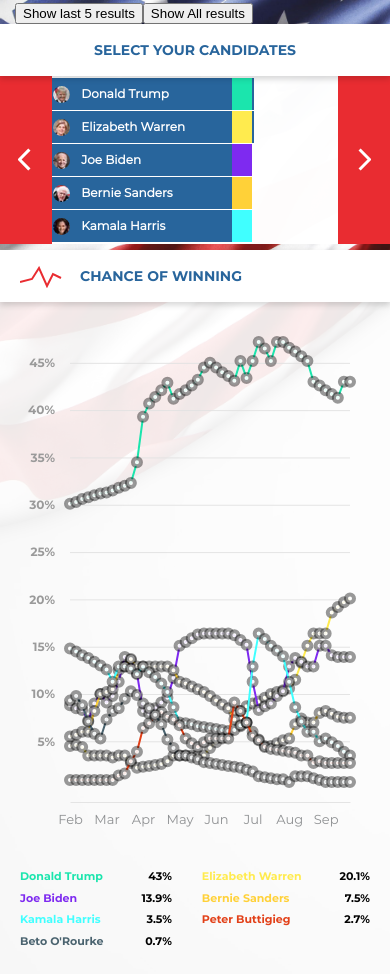
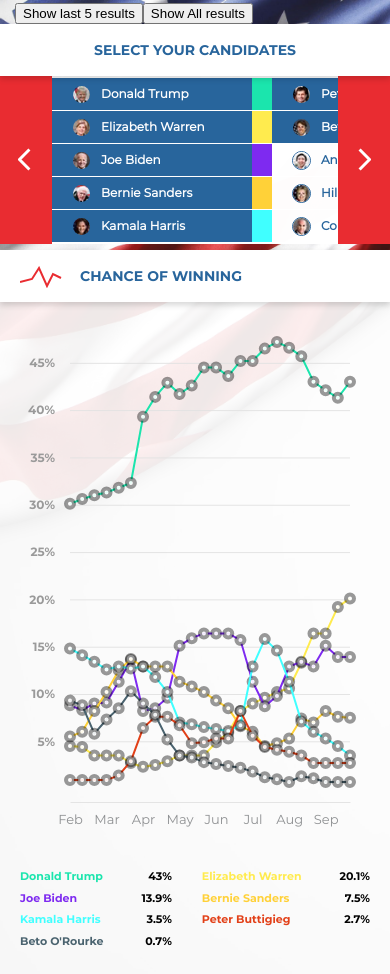
Before and after one commit to radoslav-zdravkovic-bc/graph-test-line, a React (Create React App) app: page / in a window 390 px wide. Built offline with nearby package versions, Linux system fonts and the light colour scheme.

Commit message:
WCS-2671_remove_extra_dots

```diff
--- a/src/assets/scss/_sidebar.scss
+++ b/src/assets/scss/_sidebar.scss
@@ -16,7 +16,6 @@
     @media (max-width: 1200px) {
       height: 168px;
       float: left;
-      width: calc(100% - 104px);
       padding-top: 2px;
       grid-area: slider;
       .slick-track {
@@ -96,6 +95,7 @@
     padding-left: 20px;
     height: auto;
     position: relative;
+    outline: none;
     &:hover {
       cursor: pointer;
     }
@@ -155,5 +155,6 @@
     grid-template-areas:
       "label label label"
       "prev slider next";
+    grid-template-columns: 52px auto 52px;
   }
 }
--- a/src/components/BarChart/BarChart.js
+++ b/src/components/BarChart/BarChart.js
@@ -1,4 +1,5 @@
 import React, {Component} from 'react';
+import _ from './../../../node_modules/lodash'
 import * as d3 from "d3";
 
 class BarChart extends Component {
@@ -10,6 +11,13 @@ class BarChart extends Component {
             candidatesToDraw: this.props.selectedCandidatesData,
             allCandidates: this.props.data
         };
+
+        const zoomedCandidates = this.props.selectedCandidatesData;
+        zoomedCandidates.map(d => {
+            d.data = _.remove(d.data, function(n) {
+                return n.x % 2 === 0;
+            });
+        });
 
         this.legendElementClickHandler = this.legendElementClickHandler.bind(this);
     }
--- a/src/components/Sidebar/Sidebar.js
+++ b/src/components/Sidebar/Sidebar.js
@@ -71,6 +71,14 @@ class Sidebar extends Component {
                         slidesToShow: 15,
                     },
                 },
+                {
+                    breakpoint: 768,
+                    settings: {
+                        vertical: false,
+                        slidesToScroll: 5,
+                        slidesToShow: 10,
+                    },
+                },
             ]
         };
         return (
```
